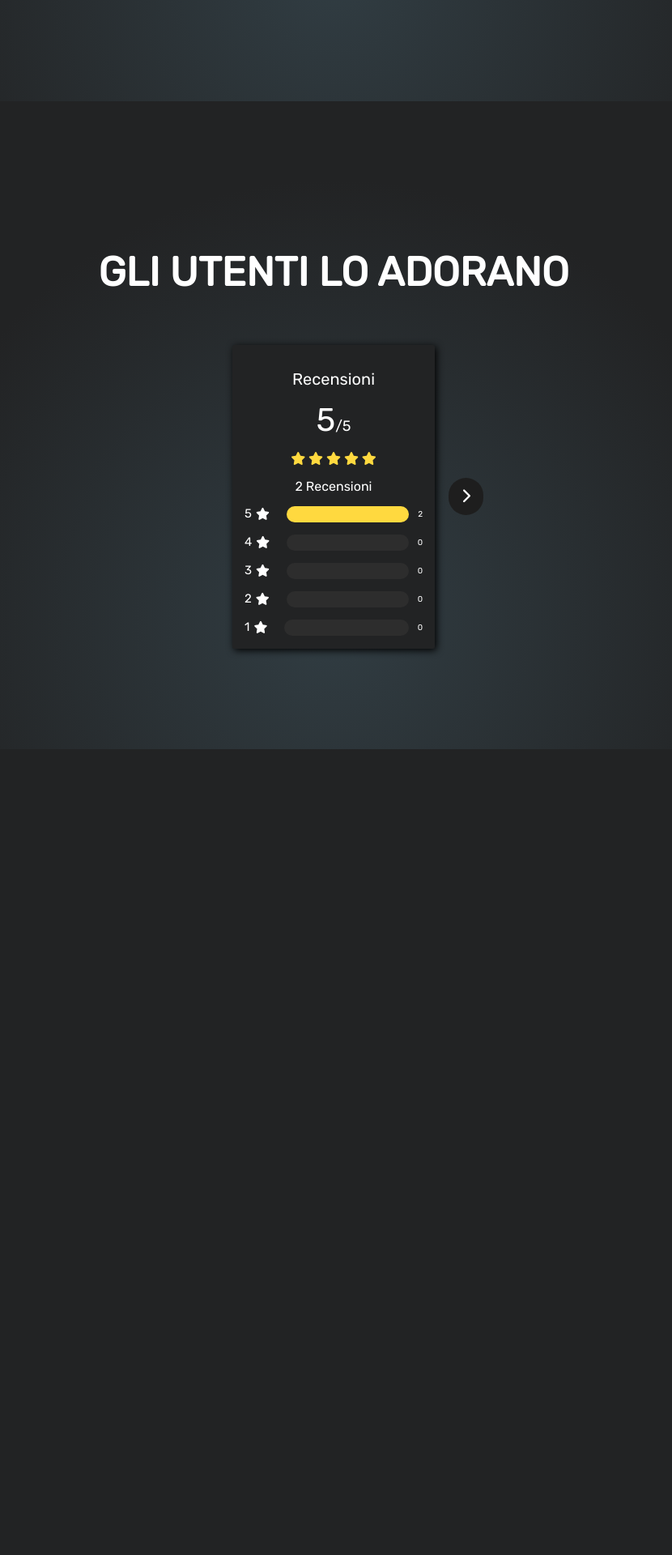
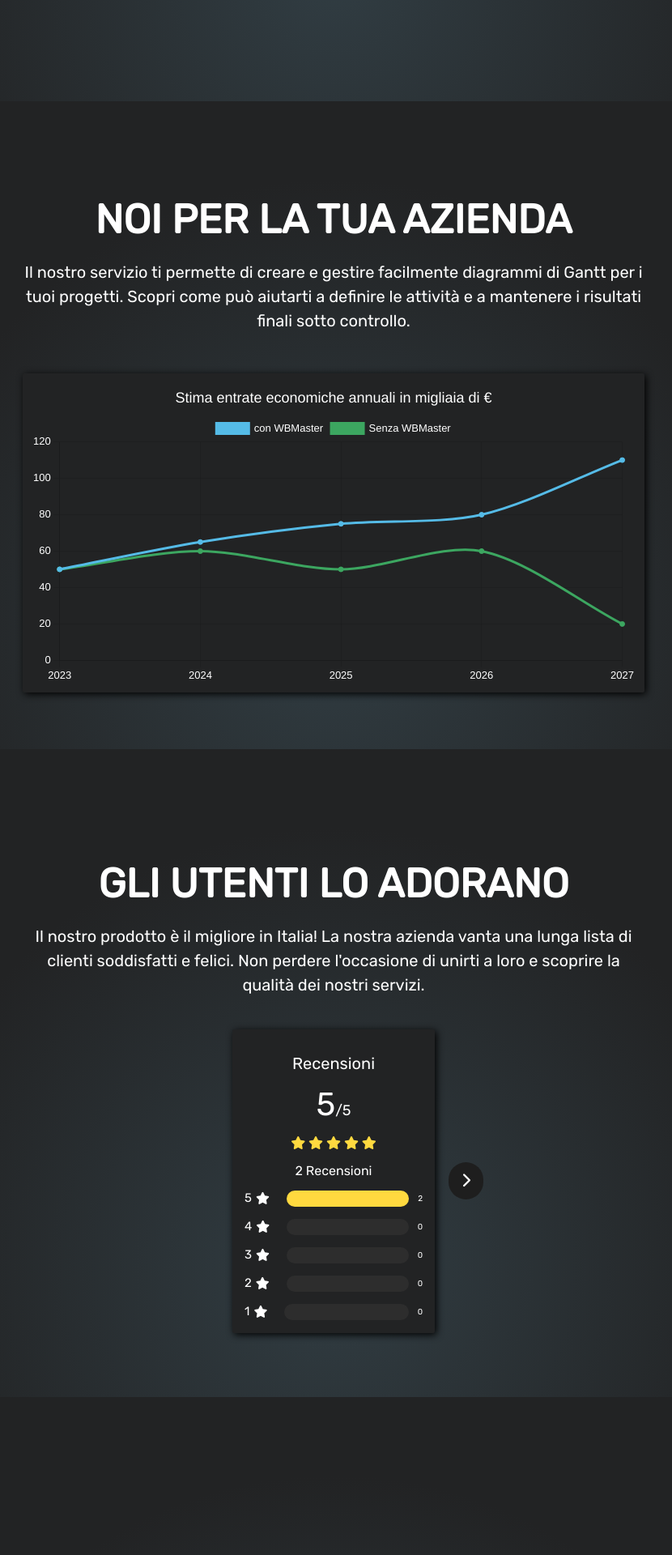
Before and after one commit to Maruchero/WBMaster, a Django app: page / in a window 1280 px wide. Shown: the part 675-2595 px from the top of the page at 81% size, without its empty margins (228-1058 px from the left). Before the commit the page ends 1600 px from the top, so only its background shows below. Run offline with Django 4.2, Linux system fonts and the light colour scheme.

Commit message:
Index.html
Siuuuuum

```diff
--- a/static/css/index.css
+++ b/static/css/index.css
@@ -20,6 +20,13 @@ body {
 .subtitle {
     text-align: center;
     font-size: 80px;
+}
+
+.description {
+    width: 60%;
+    font-size: 20px;
+    line-height: 30px;
+    text-align: center;
 }
 
 .button-container {
@@ -213,6 +220,25 @@ section .subtitle {
     height: 80px;
 }
 
+/* Charts */
+.chart-container {
+    margin: 50px 0;
+    width: 60%;
+    padding: 10px;
+    border-radius: 2.5px;
+    background-color: var(--background);
+    box-shadow: 2px 2px 10px var(--boxShadow);
+}
+
+/* Footer */
+#footer {
+    padding: 20vh 0 !important;
+    width: 100% !important;
+    background-color: var(--dark);
+    text-align: center;
+    font-size: 22px;
+}
+
 @media only screen and (max-width: 1100px) {
     .title {
         font-size: 140px;
--- a/static/js/index.js
+++ b/static/js/index.js
@@ -6,3 +6,87 @@ function openReviews() {
     r.classList.toggle("close");
     b.classList.toggle("ruotate");
 }
+
+function chart() {
+    const data = {
+        labels: ['2023', '2024', '2025', '2026', '2027'],
+        datasets: [{
+          label: 'con WBMaster',
+          data: [50, 65, 75, 80, 110],
+          fill: false,
+          tension: 0.3,
+          backgroundColor: blue,
+          borderColor: blue,
+        }, {
+            label: 'Senza WBMaster',
+            data: [50, 60, 50, 60, 20],
+            fill: false,
+            tension: 0.3,
+            backgroundColor: red,
+            borderColor: red,
+          },]
+      };
+
+      const config = {
+        type: 'line',
+        data: data,
+        options: {
+            scales: {
+              y: {
+                min: 0
+              }
+            },
+
+            plugins: {
+                title: {
+                  display: true,
+                  text: 'Stima entrate economiche annuali in migliaia di €',
+                  color: textColor,
+                  font: {
+                    size: 18,
+                    weight: 'normal'
+                  }
+                },
+
+                legend: {
+                    labels: {
+                      color: textColor,
+                      font: {
+                        size: 13
+                      }
+                    }
+                  }
+              },
+              scales: {
+                x: {
+                  ticks: {
+                    color: textColor,
+                    font: {
+                        size: 13
+                      }
+                  },
+
+                },
+                y: {
+                  min: 0,
+                  ticks: {
+                    color: textColor,
+                    font: {
+                        size: 13
+                      }
+                  },
+                }
+              },
+          }
+      };
+
+      const myChart = new Chart(
+        document.getElementById('myChart'),
+        config
+      );
+}
+
+const blue = "#55bbe7";
+const red = "#3ca660";
+const textColor = "white";
+chart();
--- a/static/js/project.js
+++ b/static/js/project.js
@@ -157,6 +157,9 @@ weeks.style.setProperty("--width", WEEK_LENGTH + "px");
 // Unfocus
 overview.onclick = () => {
   hideSidebanner();
+  // Remove highlight from highlighted task if any
+  if (focusedTask) focusedTask.classList.remove("focused");
+  if (focusedParentTask) focusedParentTask.classList.remove("subtask-focused");
 };
 
 /*************************************************************************************
--- a/templates/index.html
+++ b/templates/index.html
@@ -5,8 +5,11 @@
 
 <link rel="stylesheet" href="{% static 'css/index.css' %}">
 
-<script src="{% static 'js/index.js' %}"></script>
+<script src="{% static 'js/index.js' %}" defer></script>
 
+<script src="https://cdn.jsdelivr.net/npm/chart.js"></script>
+
+<!-- WBMaster -->
 <div class="container">
     <h1 class="title">WBMaster+</h1>
 
@@ -18,8 +21,26 @@
     </div>
 </div>
 
+<!-- Noi per la tua azienda -->
+<section>
+    <h1 class="subtitle">NOI PER LA TUA AZIENDA</h1>
+    <p class="description">Il nostro servizio ti permette di creare e gestire facilmente diagrammi di Gantt per i tuoi
+        progetti. Scopri come può aiutarti a definire le attività e a mantenere i risultati finali sotto controllo.
+    </p>
+    <div class="chart-container">
+        <canvas id="myChart"></canvas>
+    </div>
+
+
+    </div>
+</section>
+
+<!-- Reviews -->
 <section>
     <h1 class="subtitle">GLI UTENTI LO ADORANO</h1>
+    <p class="description">Il nostro prodotto è il migliore in Italia! La nostra azienda vanta una lunga lista di
+        clienti soddisfatti e felici. Non perdere l'occasione di unirti a loro e scoprire la qualità dei nostri servizi.
+    </p>
     <div class="reviews close" id="container-reviews">
         <div id="general" class="card">
             <button onclick="openReviews()" id="showRates"><i class="fa-solid fa-chevron-right"></i></button>
@@ -73,8 +94,8 @@
 
         <div class="card user" id="user-1">
             <img src="{%static 'img/user-1.png'%}" alt="" class="userImg">
-            <p class="reviewText">“Questo prodotto mi ha cambiato la vita <span style="font-style: normal;">😍</span>, giuro non mi hanno minacciato per scriverlo”</p>
-            <p class="card-title">Imran Talha</p>
+            <p class="reviewText">“This is very useful, I'd like to buy your company... choose a price and let me know on twitter”</p>
+            <p class="card-title">Elon Musk</p>
             <p class="rateNum">5<span>/5</span></p>
             <div class="stars">
                 <i class="fa-solid fa-star"></i>
@@ -87,8 +108,8 @@
 
         <div class="card user" id="user-2">
             <img src="{%static 'img/user-2.png'%}" alt="" class="userImg">
-            <p class="reviewText">“Mi a salvato il lavora e ora lavoro sono dittatore di un ditta <span style="font-style: normal;">😁</span>. Aspeto bonifico per nuovo iphone”</p>
-            <p class="card-title">Kasium Raji</p>
+            <p class="reviewText">“Work for me. Together we'll do billions”</p>
+            <p class="card-title">Jeff Bezos</p>
             <p class="rateNum">5<span>/5</span></p>
             <div class="stars">
                 <i class="fa-solid fa-star"></i>
@@ -102,5 +123,20 @@
     </div>
 </section>
 
+<!-- Cosa aspetti -->
+<section>
+    <h1 class="subtitle">COSA ASPETTI?</h1>
+    <p class="description">Vuoi anche tu migliorare la gestione della tua impresa? Iscriviti gratuitamente al nostro servizio
+    </p>
+    <div class="button-container">
+        <button onclick="window.location = '/register/';">Iscriviti ora</button>
+    </div>
+    </div>
+</section>
+
+<!-- Footer -->
+<div id="footer">
+    <p>Lavoro svolto dalla AdolfH WBIndustries Pro max</p>
+</div>
 
 {% endblock content %}
--- a/templates/project.html
+++ b/templates/project.html
@@ -115,7 +115,8 @@
       </label>
       <label>
         <select name="color">
-          <option value="default">Blu</option>
+          <option value="default">Azzurro</option>
+          <option value="teal">Teal</option>
           <option value="green">Verde</option>
           <option value="red">Rosso</option>
           <option value="yellow">Giallo</option>
```
Also changed, not shown: static/css/project.css (+21 -15 lines), db.sqlite3, static/img/user-1.png, static/img/user-2.png.
